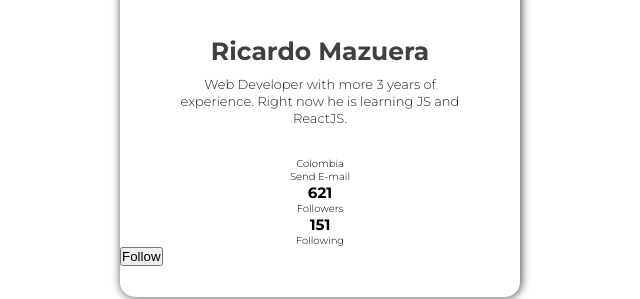
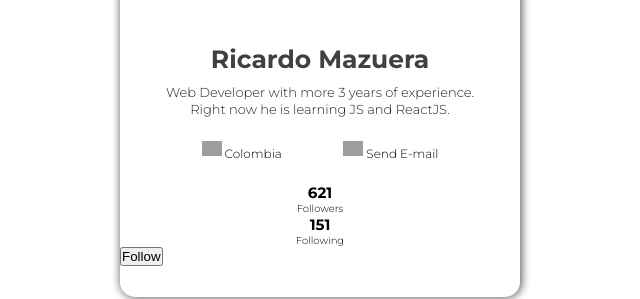
Before and after one commit to ricardomazuera/card_project, a plain HTML site: page index.html in a window 1280 px wide. Shown: the part 253-552 px from the top of the page, without its empty margins (320-960 px from the left). Drawn offline with Linux system fonts and the light colour scheme; grey boxes are pictures that could not be loaded.

Commit message:
contact ok

```diff
--- a/css/style.css
+++ b/css/style.css
@@ -21,7 +21,7 @@ body {
 header {
     width: 100%;
     height: 150px;
-    background: #fff url(https://images.unsplash.com/photo-1470596914251-afb0b4510279?ixid=MnwxMjA3fDB8MHxwaG90by1wYWdlfHx8fGVufDB8fHx8&ixlib=rb-1.2.1&auto=format&fit=crop&w=870&q=80) center center/cover no-repeat;
+    background: url(https://images.unsplash.com/photo-1470596914251-afb0b4510279?ixid=MnwxMjA3fDB8MHxwaG90by1wYWdlfHx8fGVufDB8fHx8&ixlib=rb-1.2.1&auto=format&fit=crop&w=870&q=80) center /cover no-repeat;
     border-radius: 15px 15px 0 0;
 }
 
@@ -52,7 +52,7 @@ header {
 }
 
 .main-container__title {
-    padding: 0 30px 30px 30px;
+    padding: 0 20px 20px 20px;
 }
 
 .main-container__title h1 {
@@ -66,3 +66,38 @@ header {
     line-height: 1.7rem;
     color: rgb(32, 32, 32);
 }
+
+.main-container__contact {
+    display: flex;
+    justify-content: space-evenly;
+    margin-bottom: 20px;
+}
+
+.main-container__contact p {
+    font-size: 1.2rem;
+    height: 25px;
+}
+
+.main-container__contact .local {
+    display: inline-block;
+    width: 20px;
+    height: 20px;
+    background-image: url(https://cdn-icons-png.flaticon.com/512/684/684809.png);
+    background-size: contain;
+    background-position: center;
+    background-repeat: no-repeat;
+}
+
+.main-container__contact .mail {
+    display: inline-block;
+    width: 20px;
+    height: 20px;
+    background-image: url(https://cdn-icons-png.flaticon.com/512/646/646094.png);
+    background-size: contain;
+    background-position: center;
+    background-repeat: no-repeat;
+}
+
+.main-container__followers {
+    display: inline-block;
+}
--- a/index.html
+++ b/index.html
@@ -19,10 +19,10 @@
             <p>Web Developer with more 3 years of experience. Right now he is learning JS and ReactJS.</p>
         </section>
         <section class="main-container__contact">
-            <p><span></span> Colombia</p>
-            <p><span></span> Send E-mail</p>
+            <p><span class="local"></span> Colombia</p>
+            <p><span class="mail"></span> Send E-mail</p>
         </section>
-        <section class="main-containter__followers">
+        <section class="main-container__followers">
             <div class="followers">
                 <h2>621</h2>
                 <p>Followers</p>
```
